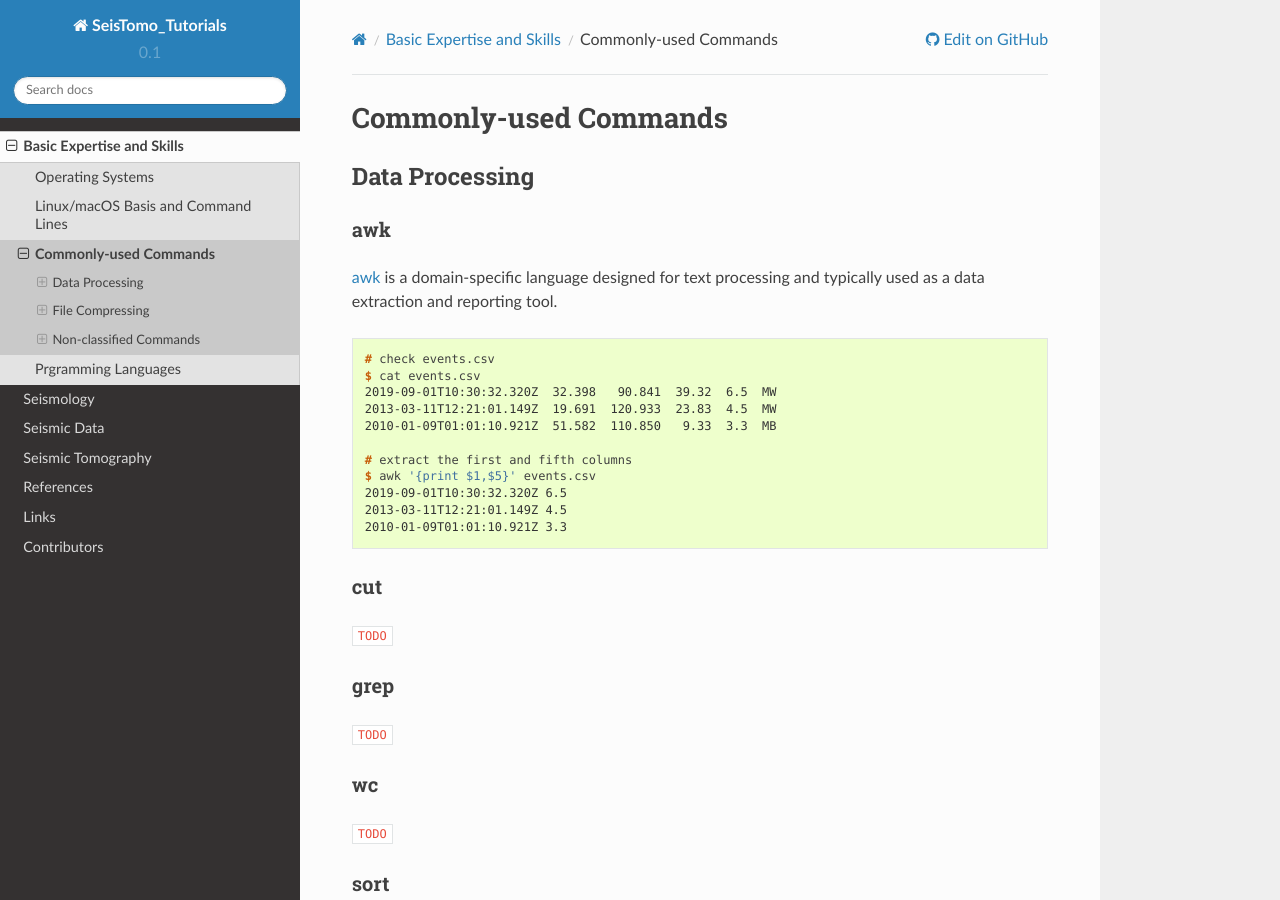
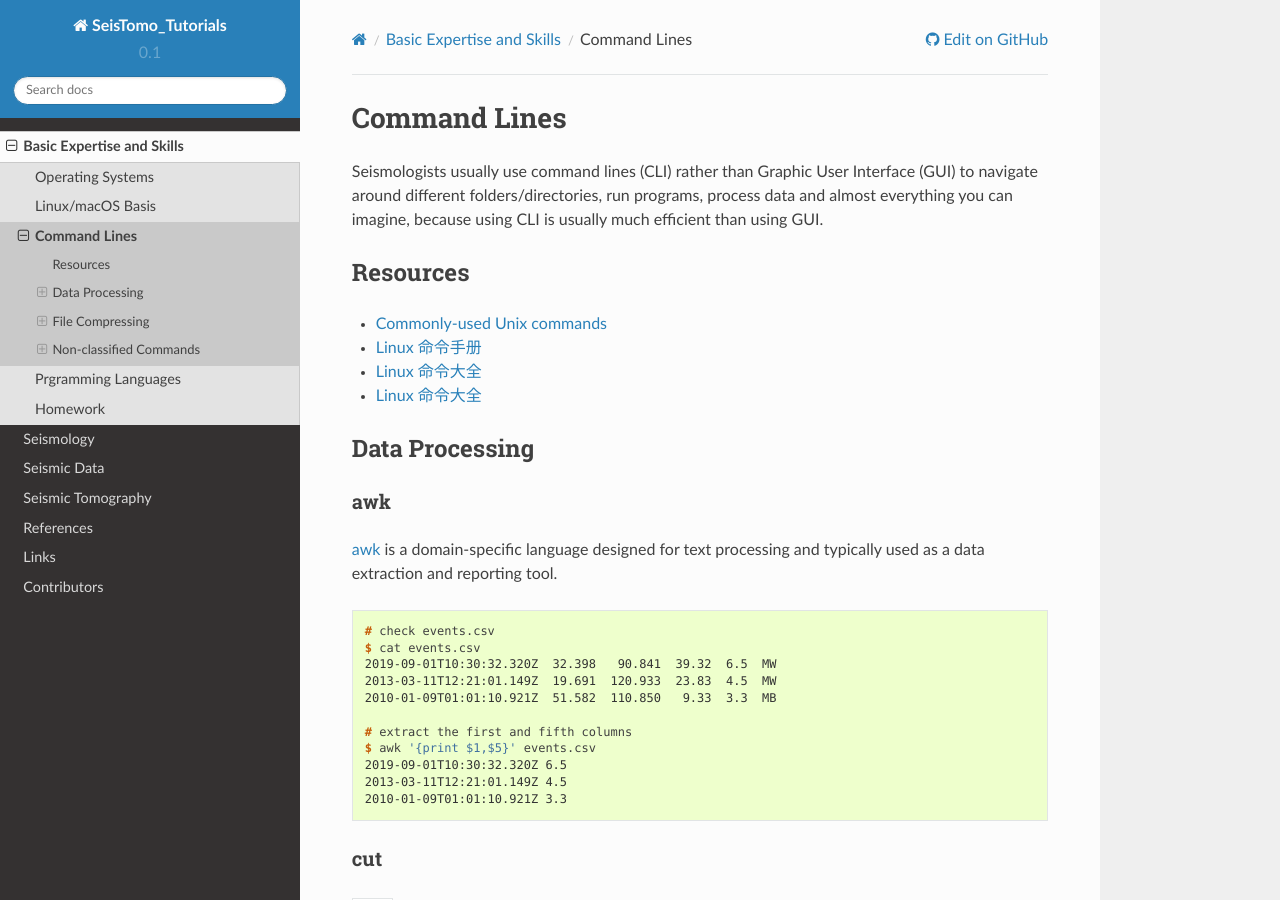
Before and after one commit to MIGG-NTU/SeisTomo_Tutorials, a Sphinx documentation site: the page built from source/basic-expertise-skills/command-lines.rst, in a window 1280 px wide and 900 px high. Built offline with Sphinx 7.4.7 and the Read the Docs theme 2.0.0, drawn with Linux system fonts in a browser that asks for light colours.

Commit message:
add homework

```diff
--- a/source/basic-expertise-skills/commonly-used-commands.rst
+++ b/source/basic-expertise-skills/command-lines.rst
@@ -1,5 +1,17 @@
-Commonly-used Commands
-======================
+Command Lines
+=============
+
+Seismologists usually use command lines (CLI) rather than Graphic User Interface (GUI) to navigate around different folders/directories, run programs, process data and almost everything you can imagine, because using CLI is usually much efficient than using GUI.
+
+
+Resources
+---------
+
+- `Commonly-used Unix commands <https://igpppublic.ucsd.edu/~shearer/COMP233/Agnew_UNIX_onepage.pdf>`__
+- `Linux 命令手册 <http://linux.51yip.com>`__
+- `Linux 命令大全 <http://man.linuxde.net>`__
+- `Linux 命令大全 <https://www.runoob.com/linux/linux-command-manual.html>`__
+
 
 Data Processing
 ---------------
--- a/source/basic-expertise-skills/index.rst
+++ b/source/basic-expertise-skills/index.rst
@@ -5,6 +5,7 @@ Basic Expertise and Skills
 .. toctree::
 
    operating-systems
-   LinuxmacOS-basis-and-command-lines
-   commonly-used-commands
+   LinuxmacOS-basis
+   command-lines
    prgramming-languages
+   homework
--- a/source/seismology/index.rst
+++ b/source/seismology/index.rst
@@ -4,6 +4,7 @@ Seismology
 
 .. toctree::
 
+   resources
    earthquake-catalog
    seismic-station
    seismic-waveform
--- /dev/null
+++ b/source/seismology/resources.rst
@@ -0,0 +1,4 @@
+Resources
+=========
+
+- `Remote Online Sessions for Emerging Seismologists <https://www.iris.edu/hq/inclass/course/roses>`__: a very good seismological course for Ph.D. students
```
Also changed, not shown: other parts of source/basic-expertise-skills/command-lines.rst (+3 -0 lines), source/basic-expertise-skills/LinuxmacOS-basis-and-command-lines.rst (deleted, +0 -24 lines), source/basic-expertise-skills/LinuxmacOS-basis.rst (added, +38 -0 lines), source/basic-expertise-skills/homework.rst (added, +11 -0 lines).
